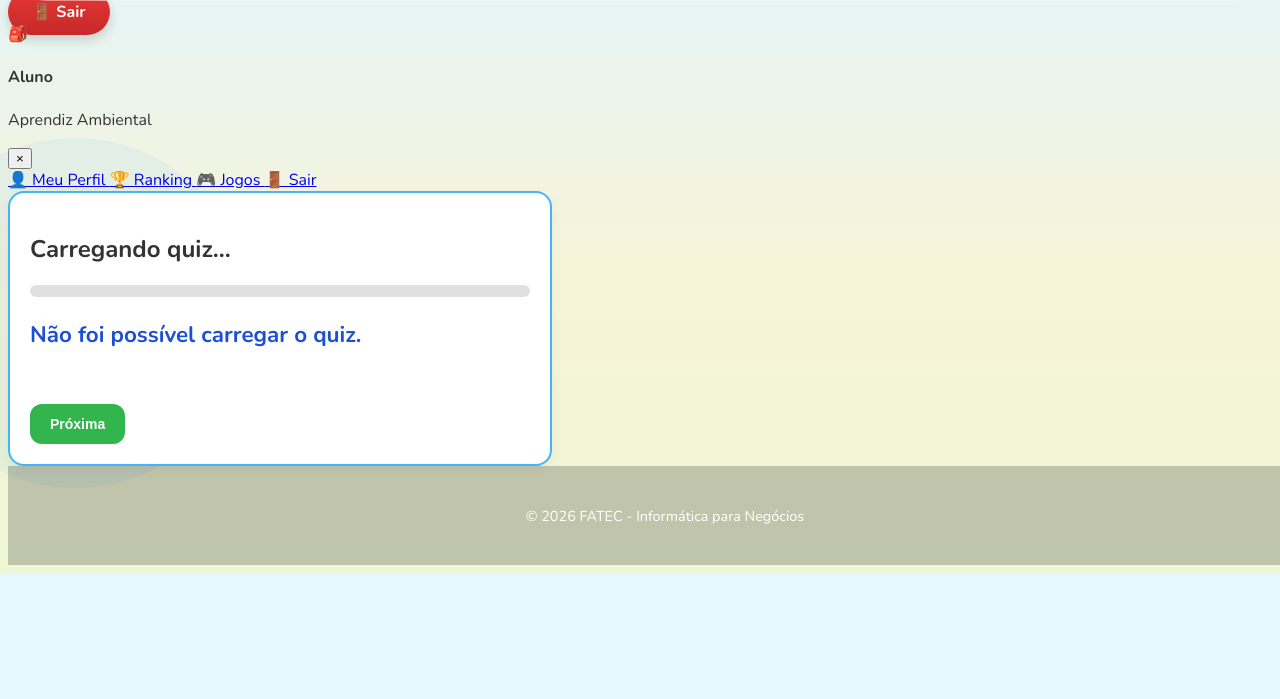
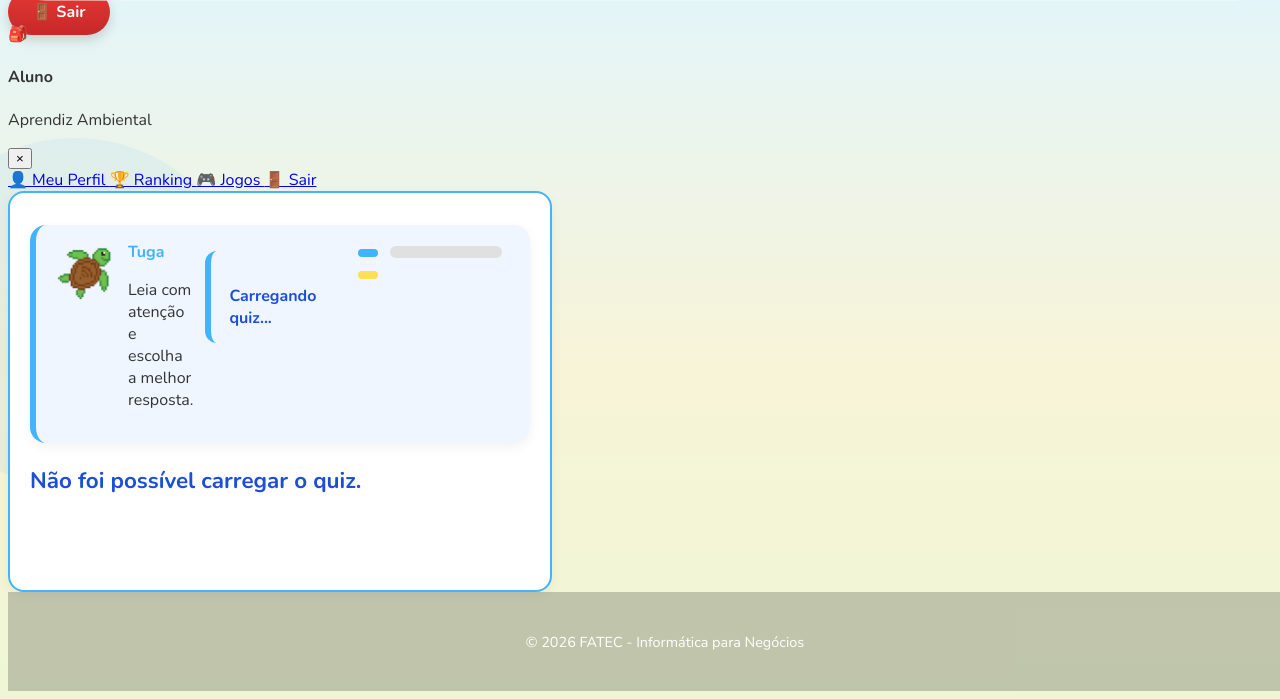
Before and after one commit to allerim-03/Jogo-ODS---TCC, a Flask app: page /quiz/1 in a window 1280 px wide; the page is wider, and only the part inside the window is pictured. Shown: the part 412-1111 px from the top of that part. Before the commit the page ends 985 px from the top of that part, so only its background shows below. Run offline with Flask 3, Linux system fonts and the light colour scheme.

Commit message:
refactor : rotas quiz

```diff
--- a/app/routes/app_routes.py
+++ b/app/routes/app_routes.py
@@ -124,16 +124,6 @@ from app.services.quiz_service import get_quiz_details
 from app.services.quiz_service import submit_quiz as submit_quiz_service
 
 
-# Página HTML
-@routes.route("/quizzes")
-def quizzes():
-
-    return render_template(
-        "quizzes/quiz-list.html",
-        perfil="estudante"
-    )
-
-
 # API
 @routes.route("/api/quizzes", methods=["GET"])
 def list_quizzes():
@@ -155,11 +145,46 @@ def get_quiz(quiz_id):
 
     return jsonify(quiz), 200
 
+@routes.route("/api/quizzes/<int:quiz_id>/submit", methods=["POST"])
+def submit_quiz_route(quiz_id):
 
-@routes.route("/quiz/<int:id>")
-def start_quiz(id):
-    return render_template("quizzes/quiz.html",perfil="estudante",id=id)
+    data = request.get_json()
 
+    result = submit_quiz_service(
+        quiz_id=quiz_id,
+        user_id=data["user_id"],
+        answers=data["answers"]
+    )
+
+    if result is None:
+        return jsonify({
+            "success": False,
+            "message": "Quiz not found."
+        }), 404
+
+    return jsonify(result), 200
+
+# Página HTML
+@routes.route("/quizzes")
+def quizzes():
+
+    return render_template(
+        "quizzes/quiz-list.html",
+        perfil="estudante"
+    )
+'''
+@routes.route("/quiz")
+def quiz():
+    return render_template("quizzes/quiz.html")
+'''
+@routes.route("/quiz/<int:quiz_id>")
+def start_quiz(quiz_id):
+
+    return render_template(
+        "quizzes/quiz.html",
+        perfil="estudante",
+        quiz_id=quiz_id
+    )
 @routes.route('/quiz/submit', methods=['POST'])
 def submit_game_quiz():
     data = request.json
@@ -182,24 +207,7 @@ def submit_game_quiz():
         "level": user["level"]
     })
 
-@routes.route("/api/quizzes/<int:quiz_id>/submit", methods=["POST"])
-def submit_quiz_route(quiz_id):
 
-    data = request.get_json()
-
-    result = submit_quiz_service(
-        quiz_id=quiz_id,
-        user_id=data["user_id"],
-        answers=data["answers"]
-    )
-
-    if result is None:
-        return jsonify({
-            "success": False,
-            "message": "Quiz not found."
-        }), 404
-
-    return jsonify(result), 200
 
     '''
     --TEMP: aqui depois vai virar service
@@ -224,10 +232,6 @@ def submit_quiz_route(quiz_id):
     })
 
 '''
-@routes.route("/quiz")
-def quiz():
-    return render_template("quizzes/quiz.html")
-
 
 '''
 adicionar no futuro
--- a/frontend/templates/components/student-navbar.html
+++ b/frontend/templates/components/student-navbar.html
@@ -105,7 +105,7 @@
             🎮 Jogos
         </a>
 
-        <a href="{{ url_for('routes.start_quiz', id=1) }}">
+        <a href="{{ url_for('routes.start_quiz', quiz_id=1) }}">
             🧠 Quiz
         </a>
 
--- a/frontend/templates/quizzes/quiz.html
+++ b/frontend/templates/quizzes/quiz.html
@@ -5,7 +5,7 @@
     <meta name="viewport" content="width=device-width, initial-scale=1.0">
     <title>Cultivando o Saber - Quiz</title>
 
-    <link rel="stylesheet"
+<link rel="stylesheet"
       href="{{ url_for('static', filename='css/base.css') }}">
 
 <link rel="stylesheet"
@@ -33,18 +33,50 @@ quiz-result.html
 {% include 'components/student-navbar.html' %}
 {% include 'components/sidebar.html' %}
 
+
+</div>
 <main class="quiz-page">
 
     <section class="quiz-container card">
 
         <div class="quiz-header">
+            <div class="tuga-message tuga-info">
 
-            <h2 id="quiz-title">
-                Carregando quiz...
-            </h2>
+                <img
+                    src="{{ url_for('static', filename='imagens/Tuga.png') }}"
+                    class="tuga-avatar"
+                    alt="Tuga">
+
+                <div class="tuga-content">
+
+                    <div class="tuga-title">
+                        Tuga
+                    </div>
+
+                    <p id="tuga-message">
+                        Leia com atenção e escolha a melhor resposta.
+                    </p>
+
+                </div>
+
+                <div
+                    id="loading"
+                    class="alert alert-info">
+                <h2 id="quiz-title"> </h2>
+                    Carregando quiz...
+
+                </div>
+
+
 
             <p id="quiz-theme"></p>
+            <div class="quiz-info">
 
+                <span id="quiz-difficulty" class="badge badge-info"></span>
+
+                <span id="quiz-xp" class="badge badge-level"></span>
+
+            </div>
             <div class="progress-bar quiz-bar">
 
                 <div
@@ -76,7 +108,7 @@ quiz-result.html
 
             <button
                 id="btn-next"
-                class="btn btn-primary">
+                class="btn btn-primary hidden">
 
                 Próxima
 
@@ -90,8 +122,11 @@ quiz-result.html
 
 
 <script>
-const QUIZ_ID = {{ quiz_id }};
-const USER_ID = {{ session["user_id"] }};
+
+const QUIZ_ID = {{ quiz_id|tojson }};
+
+const USER_ID = {{ session.get("user_id")|tojson }};
+
 </script>
 
 <script src="{{ url_for('static', filename='js/quiz/quiz-api.js') }}"></script>
```
